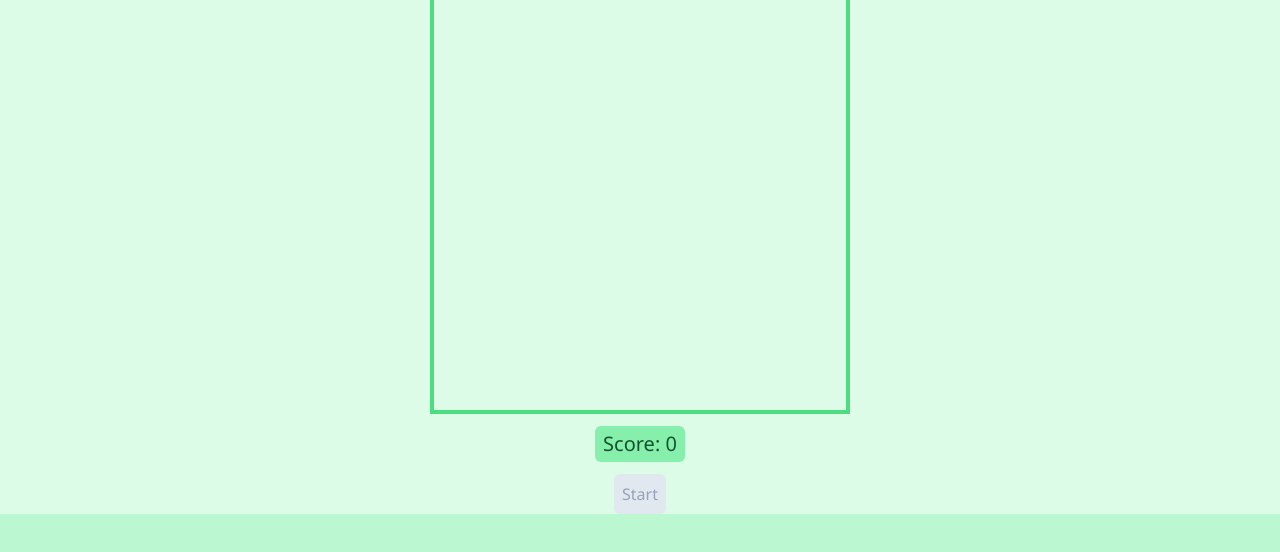
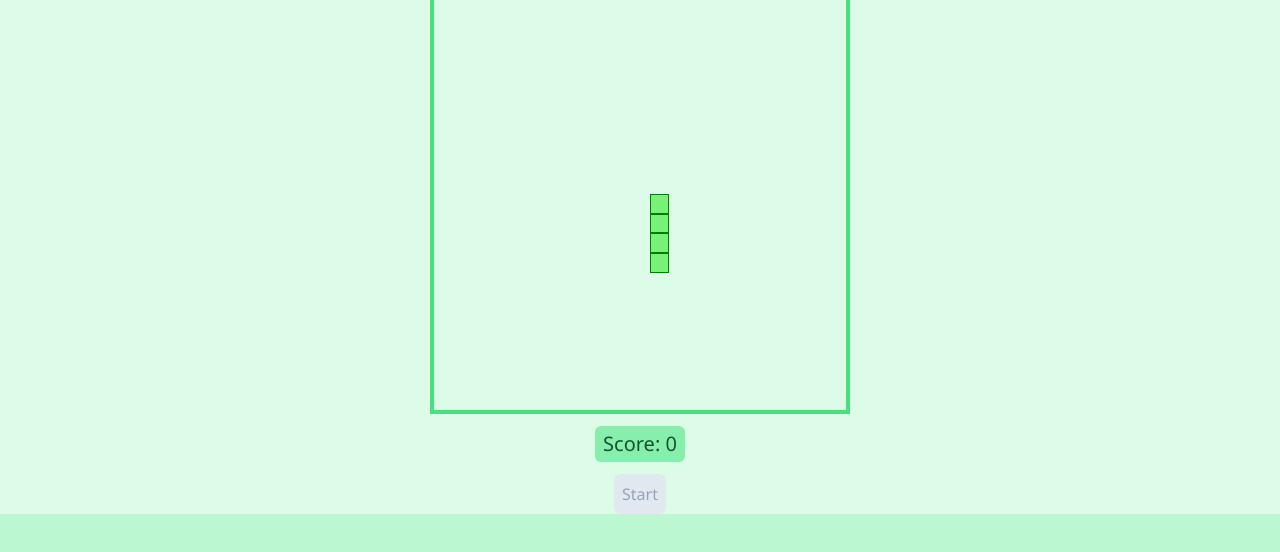
Before and after one commit to amirSahit/SnakeGame, a website built with Vite: page index.html in a window 1280 px wide. Both pictures are taken after a click on the button "Start". Shown: the part 118-670 px from the top of the page. Built offline with nearby package versions, Linux system fonts and the light colour scheme.

Commit message:
snake movement + color

```diff
--- a/src/main.ts
+++ b/src/main.ts
@@ -15,8 +15,21 @@ console.log("hi");
 console.log(ROWS);
 console.log(COLS);
 
-function drawSnake() {
+function drawSnake(snake: string[]) {
   console.log("yaaa I am drawn");
+  //loop through snake array [11-11, 11-12, 11-13]
+  snake.forEach((id) => {
+    const snakeSquare = document.getElementById(id) as HTMLDivElement;
+    snakeSquare.classList.add("snake-square");
+  });
+  //add styling to all snake squares -- loop through snake array and for item ->
+  /* for (let i = 0; i < snake.length; i++) {
+    console.log(snake[i]);
+    let wholeGrit = document.getElementById(`${snake[i]}`);
+    console.log(wholeGrit);
+    wholeGrit?.classList.add("snake-square");
+  } */
+  //quereyselect each git item for snake, add class snake-square
 }
 
 const startButton = document.getElementById(
@@ -44,10 +57,10 @@ function init() {
   function gameLoop() {
     setTimeout(() => {
       //updateSnake & updateApple
-      updateSnake(snake, snakeDirection);
+      const updatedSnake = updateSnake(snake, snakeDirection);
       //drawSnake & drawApple
-      drawSnake();
-
+      drawSnake(snake);
+      snake = updatedSnake;
       window.requestAnimationFrame(gameLoop);
     }, speed);
   } //it is called recursivness in the function we call the function
--- a/src/snakeMove.ts
+++ b/src/snakeMove.ts
@@ -7,15 +7,17 @@ export function updateSnake(snakeBody: string[], direction: Direction) {
   //write idToCoord function -- [11,12]
   const snakeHead = idToCoord(snakeBody[0]);
   //update new verticalPosition of snakeHead
-  const snakeHeadX = snakeHead[0] + direction.v;
+  const snakeHeadV = snakeHead[0] + direction.v;
   //update new horizontalPosition of snakeHead
-  const snakeHeadY = snakeHead[1] + direction.h;
+  const snakeHeadH = snakeHead[1] + direction.h;
   //convert the new snake into string with coordToId function
-  const moveSnakeHead = coordToId([snakeHeadX, snakeHeadY]);
+  const moveSnakeHead = coordToId([snakeHeadV, snakeHeadH]);
   //create new snake array with updated head and removed tail
-  snakeBody.unshift(moveSnakeHead);
-  snakeBody.pop();
+
+  const slicedSnake = snakeBody.slice(0, snakeBody.length - 1);
+  //splice mutattion - slice returns a copy
+  return [moveSnakeHead, ...slicedSnake];
   //return updated snake array
-  console.log(snakeBody);
+
   //output [10-11, 11-11, 12-11]
 }
--- a/src/style.css
+++ b/src/style.css
@@ -38,4 +38,8 @@
 }
 
 @layer utilities {
+  .snake-square {
+    background-color: rgb(119, 241, 119);
+    border: 1px solid green;
+  }
 }
--- a/src/utils.ts
+++ b/src/utils.ts
@@ -8,3 +8,5 @@ export function idToCoord(id: string): Coordinate {
   const [row, col] = id.split("-");
   return [parseInt(row), parseInt(col)];
 }
+
+//return id.split("-")
```
